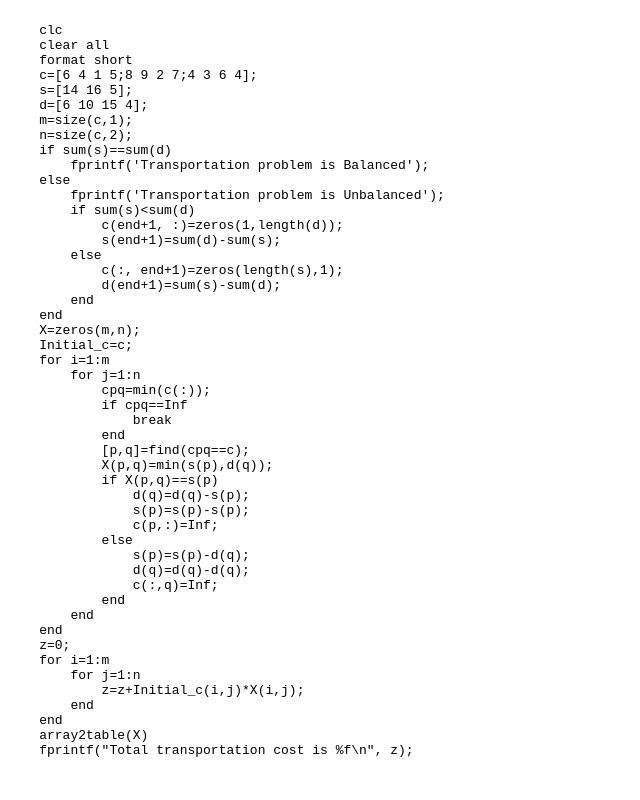
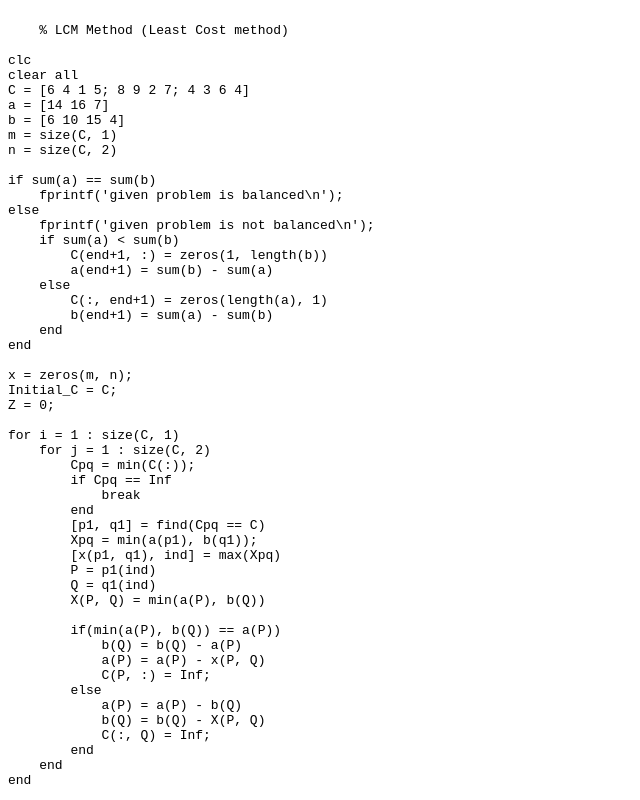
Before and after one commit to sayam-monga/lcm, a plain HTML site: page index.html in a window 1280 px wide. Shown: the top 800 px of the page, without its empty margins (0-640 px from the left). Drawn offline with Linux system fonts and the light colour scheme.

Commit message:
asdasasdasdd

```diff
--- a/index.html
+++ b/index.html
@@ -1,51 +1,62 @@
 <pre><code>
+    % LCM Method (Least Cost method)
+
 clc
 clear all
-    format short
-    c=[6 4 1 5;8 9 2 7;4 3 6 4];
-    s=[14 16 5];
-    d=[6 10 15 4];
-    m=size(c,1);
-    n=size(c,2);
-    if sum(s)==sum(d)
-        fprintf('Transportation problem is Balanced');
+C = [6 4 1 5; 8 9 2 7; 4 3 6 4]
+a = [14 16 7]
+b = [6 10 15 4]
+m = size(C, 1)
+n = size(C, 2)
+
+if sum(a) == sum(b)
+    fprintf('given problem is balanced\n');
 else
-        fprintf('Transportation problem is Unbalanced');
-        if sum(s)&lt;sum(d)
-            c(end+1, :)=zeros(1,length(d));
-            s(end+1)=sum(d)-sum(s);
+    fprintf('given problem is not balanced\n');
+    if sum(a) < sum(b)
+        C(end+1, :) = zeros(1, length(b))
+        a(end+1) = sum(b) - sum(a)
     else
-            c(:, end+1)=zeros(length(s),1);
-            d(end+1)=sum(s)-sum(d);
+        C(:, end+1) = zeros(length(a), 1)
+        b(end+1) = sum(a) - sum(b)
     end
 end
-    X=zeros(m,n);
-    Initial_c=c;
-    for i=1:m
-        for j=1:n
-            cpq=min(c(:));
-            if cpq==Inf
+
+x = zeros(m, n);
+Initial_C = C;
+Z = 0;
+
+for i = 1 : size(C, 1)
+    for j = 1 : size(C, 2)
+        Cpq = min(C(:));
+        if Cpq == Inf
             break
         end
-            [p,q]=find(cpq==c);
-            X(p,q)=min(s(p),d(q));
-            if X(p,q)==s(p)
-                d(q)=d(q)-s(p);
-                s(p)=s(p)-s(p);
-                c(p,:)=Inf;
+        [p1, q1] = find(Cpq == C)
+        Xpq = min(a(p1), b(q1));
+        [x(p1, q1), ind] = max(Xpq)
+        P = p1(ind)
+        Q = q1(ind)
+        X(P, Q) = min(a(P), b(Q))
+
+        if(min(a(P), b(Q)) == a(P))
+            b(Q) = b(Q) - a(P)
+            a(P) = a(P) - x(P, Q)
+            C(P, :) = Inf;
         else
-                s(p)=s(p)-d(q);
-                d(q)=d(q)-d(q);
-                c(:,q)=Inf;
+            a(P) = a(P) - b(Q)
+            b(Q) = b(Q) - X(P, Q)
+            C(:, Q) = Inf;
         end
     end
 end
-    z=0;
-    for i=1:m
-        for j=1:n
-            z=z+Initial_c(i,j)*X(i,j);
+
+for i = 1 : size(C, 1)
+    for j = 1 : size(C, 2)
+        Z = Z + Initial_C(i, j)*X(i, j)
     end
 end
+
 array2table(X)
-    fprintf("Total transportation cost is %f\n", z);
+fprintf('transporatation cost is %d', Z)
     </code></pre>
```
Lines whose indentation alone changed are shown as unchanged.
